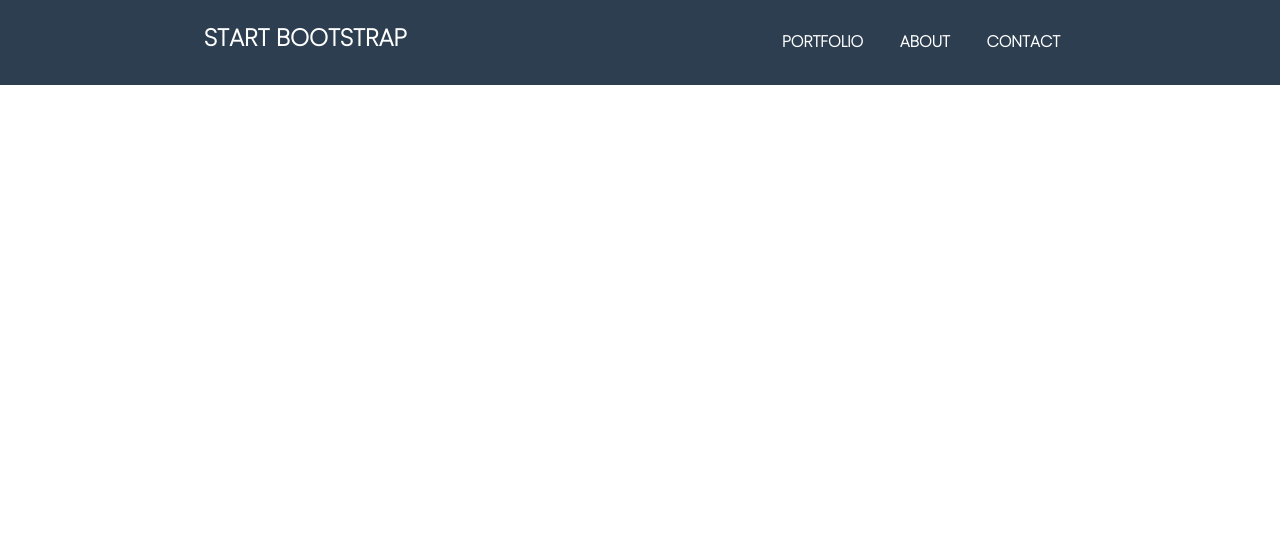
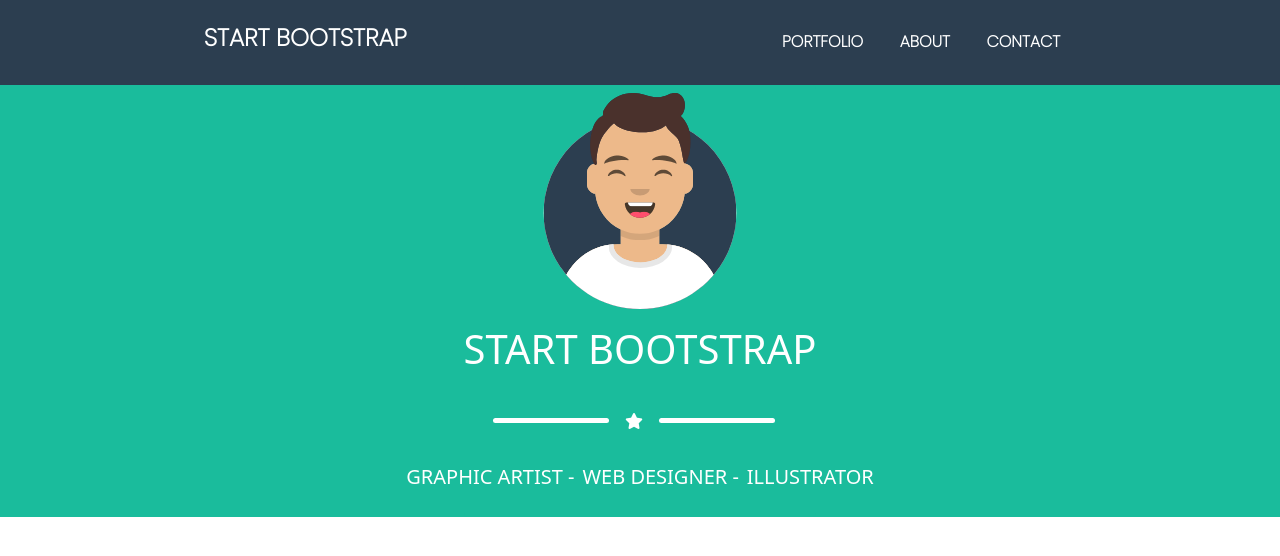
Before and after one commit to EnricoPiombini/html-css-bootstrap-freelancer, a plain HTML site: page index.html in a window 1280 px wide. Drawn offline with nearby package versions, Linux system fonts and the light colour scheme.

Commit message:
Section Green

```diff
--- a/Css/style.css
+++ b/Css/style.css
@@ -1,17 +1,64 @@
 @import url('https://fonts.googleapis.com/css2?family=Poppins:wght@200&display=swap');
 
 
-.navbar{
+.navbar {
     background-color: #2C3E50;
     display: flex;
-    justify-content:space-around;
+    justify-content: space-around;
     color: white;
     font-family: 'Poppins', sans-serif;
 
 
 }
 
-.link{
+.link {
     text-decoration: none;
     color: white;
 }
+
+.bg-green {
+    background-color: #1ABC9C;
+}
+
+.card-style {
+    margin: 0 auto;
+    align-items: center;
+    background-color: #1ABC9C;
+    border: none;
+    color: white;
+}
+
+.w-60 {
+    width: 60%;
+}
+
+.card-body-style {
+    width: 150%;
+    text-align: center;
+
+
+}
+.role{
+    justify-content: center;
+}
+
+.graphic {
+    display: flex;
+    position: relative;
+    right: -85px;
+    align-items: center;
+    padding: 1rem;
+}
+
+.line {
+    height: 5px;
+    background-color:white;
+    width: 25%;
+    border-radius: 1rem;
+}
+
+.star{
+    color: white;
+    padding: 1rem;
+
+}
--- a/index.html
+++ b/index.html
@@ -18,8 +18,8 @@
         <div class="navbar p-4">
             <div class="left-side">
                 <h4 class="fw-bolder">
-                START BOOTSTRAP
-            </h4>
+                    START BOOTSTRAP
+                </h4>
             </div>
             <div class="right-side">
                 <div class="hd-links fw-bold">
@@ -30,18 +30,36 @@
             </div>
         </div>
     </header>
-
     <main>
 
+        <div class="section bg-green">
+            <div class="card card-style fw-bold" style="width: 22rem;">
+                <img src="img/avatar.svg" class="card-img-top w-60" alt="...">
+                <div class="card-body card-body-style">
+                    <h1>START BOOTSTRAP</h1>
+                    <div class="graphic">
+                        <div class="line"></div>
+                        <div class="icon"><i class="star fa-solid fa-star"></i></div>
+                        <div class="line"></div>
+                    </div>
+
+                    <div class="role d-flex">
+                        <div class="profession m-1">
+                            <h5>GRAPHIC ARTIST -</h5>
+                        </div>
+                        <div class="profession m-1">
+                            <h5>WEB DESIGNER -</h5>
+                        </div>
+                        <div class="profession m-1">
+                            <h5>ILLUSTRATOR</h5>
+                        </div>
 
 
+                    </div>
+                </div>
+            </div>
 
-
-
-
-
-
-
+        </div>
 
     </main>
 
```
